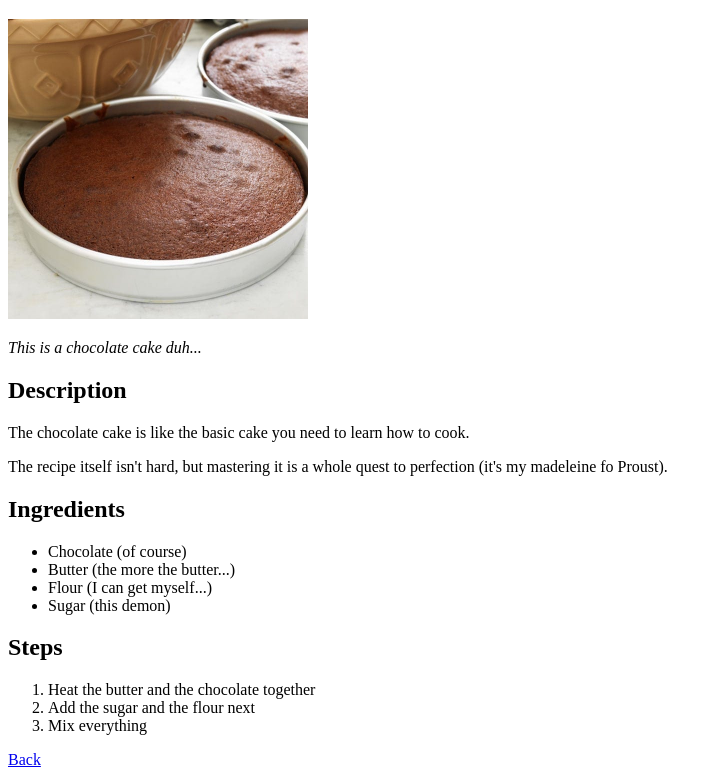
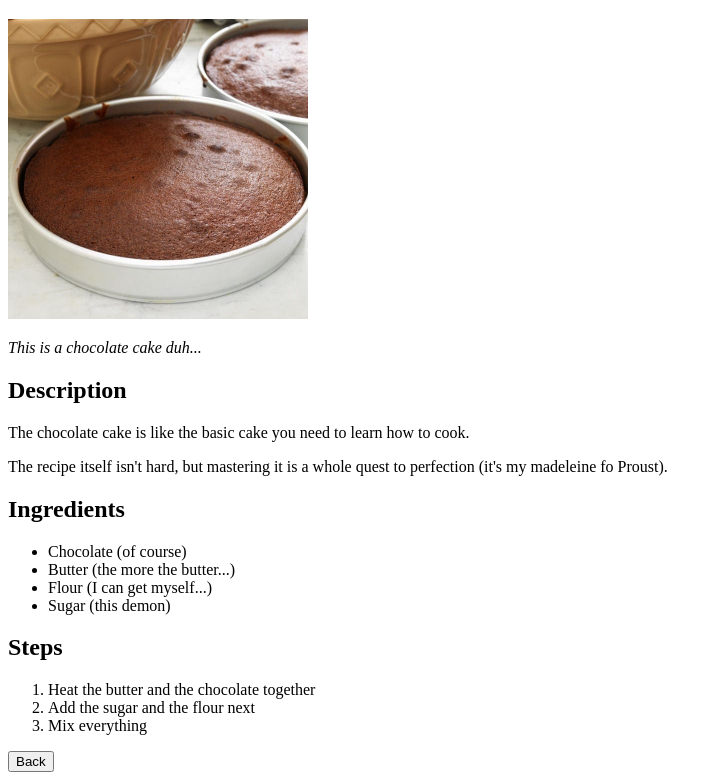
Before and after one commit to oBanton26/odin-recipes, a plain HTML site: page recipes/chocolate_cake.html in a window 1280 px wide. Shown: the part 61-841 px from the top of the page, without its empty margins (0-722 px from the left). Drawn offline with Linux system fonts and the light colour scheme.

```diff
--- a/recipes/chocolate_cake.html
+++ b/recipes/chocolate_cake.html
@@ -32,6 +32,6 @@
         </ol>
 
 
-        <a href="../index.html">Back</a>
+        <a href="../index.html"><button>Back</button></a>
     </Body>
 </html>
```
Also changed, not shown: recipes/crepes.html (+1 -1 lines), recipes/hot_chocolate.html (+1 -1 lines).
